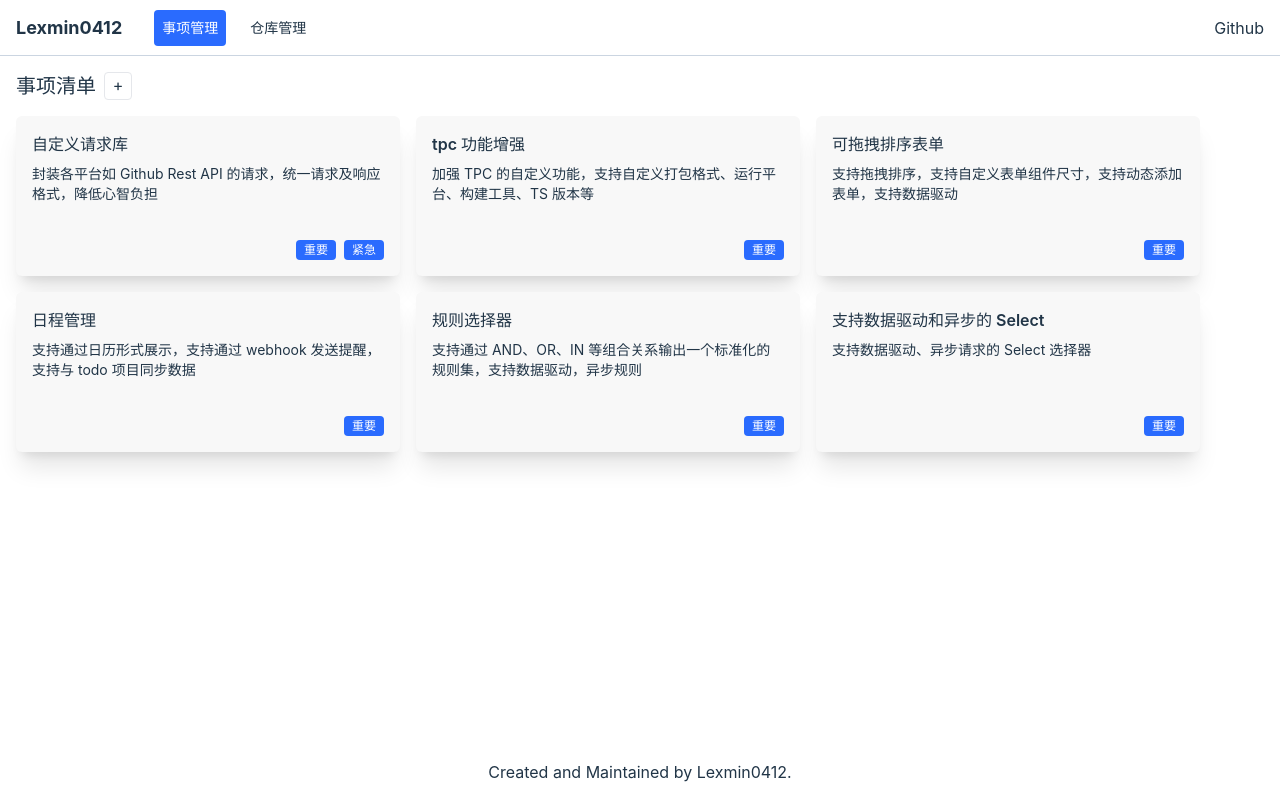
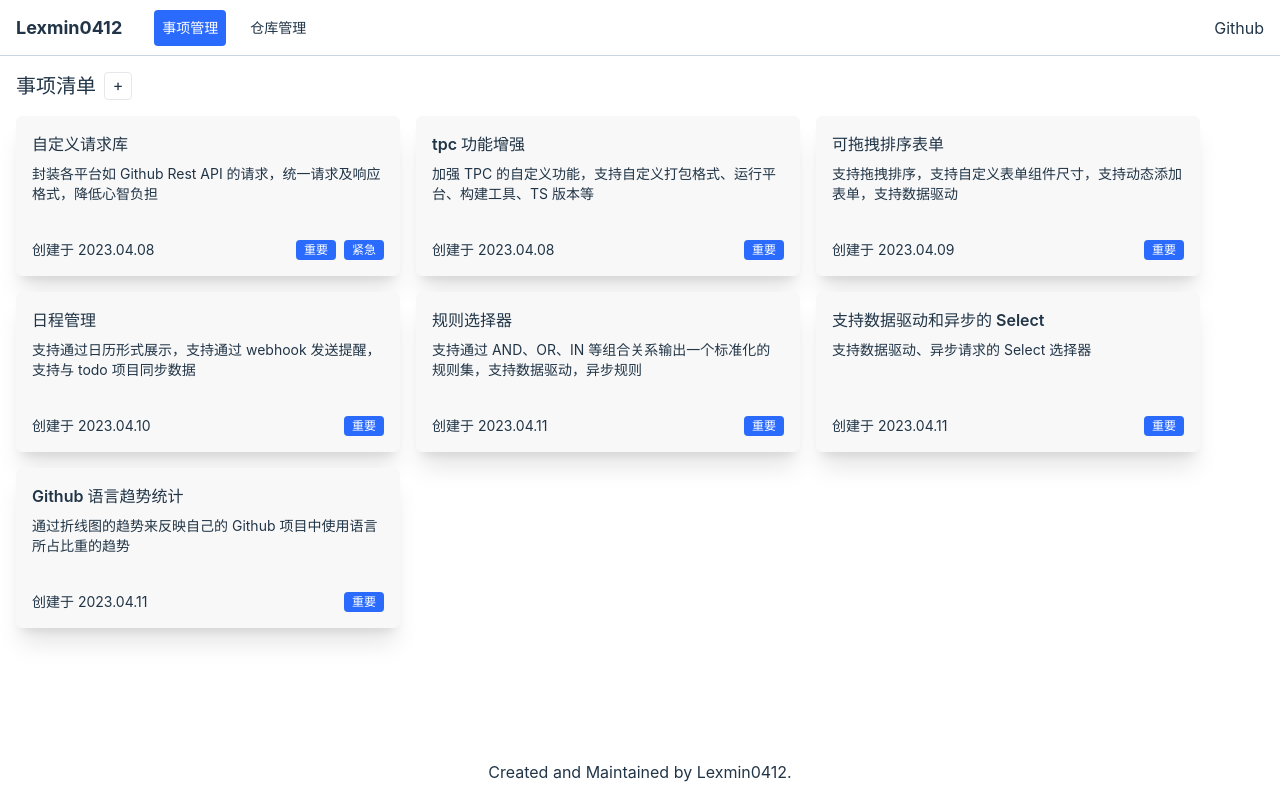
Before and after one commit to lexmin0412/workbench, a React (Vite) app: page / in a window 1280 px wide. Built offline with nearby package versions, Linux system fonts and the light colour scheme.

Commit message:
feat: 事项管理新增事项创建时间展示

```diff
--- a/src/pages/issues/index.tsx
+++ b/src/pages/issues/index.tsx
@@ -10,36 +10,49 @@ export default function Issues() {
       id: Math.random(),
       title: "自定义请求库",
       desc: "封装各平台如 Github Rest API 的请求，统一请求及响应格式，降低心智负担",
+      createdAt: "2023.04.08",
       tags: ["重要", "紧急"],
     },
     {
       id: Math.random(),
       title: "tpc 功能增强",
       desc: "加强 TPC 的自定义功能，支持自定义打包格式、运行平台、构建工具、TS 版本等",
+      createdAt: "2023.04.08",
       tags: ["重要"],
     },
     {
       id: Math.random(),
       title: "可拖拽排序表单",
       desc: "支持拖拽排序，支持自定义表单组件尺寸，支持动态添加表单，支持数据驱动",
+      createdAt: "2023.04.09",
       tags: ["重要"],
     },
     {
       id: Math.random(),
       title: "日程管理",
       desc: "支持通过日历形式展示，支持通过 webhook 发送提醒，支持与 todo 项目同步数据",
+      createdAt: "2023.04.10",
       tags: ["重要"],
     },
     {
       id: Math.random(),
       title: "规则选择器",
       desc: "支持通过 AND、OR、IN 等组合关系输出一个标准化的规则集，支持数据驱动，异步规则",
+      createdAt: "2023.04.11",
       tags: ["重要"],
     },
     {
       id: Math.random(),
       title: "支持数据驱动和异步的 Select",
       desc: "支持数据驱动、异步请求的 Select 选择器",
+      createdAt: "2023.04.11",
+      tags: ["重要"],
+    },
+    {
+      id: Math.random(),
+      title: "Github 语言趋势统计",
+      desc: "通过折线图的趋势来反映自己的 Github 项目中使用语言所占比重的趋势",
+      createdAt: "2023.04.11",
       tags: ["重要"],
     },
   ];
@@ -70,7 +83,11 @@ export default function Issues() {
             <div className="rounded-md shadow-xl p-4 mb-4 bg-desc cursor-pointer w-96 h-40 mr-4 flex flex-col">
               <div className="font-semibold">{issue.title}</div>
               <div className="mt-2 text-sm flex-1">{issue.desc}</div>
-              <div className="flex justify-end">
+              <div className="flex justify-between">
+								<div className="flex text-sm">
+									创建于 {issue.createdAt}
+								</div>
+                <div className="flex items-center">
                   {issue.tags.map((tag) => {
                     return (
                       <div className="bg-theme text-white px-2 text-xs ml-2 rounded h-5 leading-5">
@@ -78,6 +95,7 @@ export default function Issues() {
                       </div>
                     );
                   })}
+                </div>
               </div>
             </div>
           );
```
Lines whose indentation alone changed are shown as unchanged.
